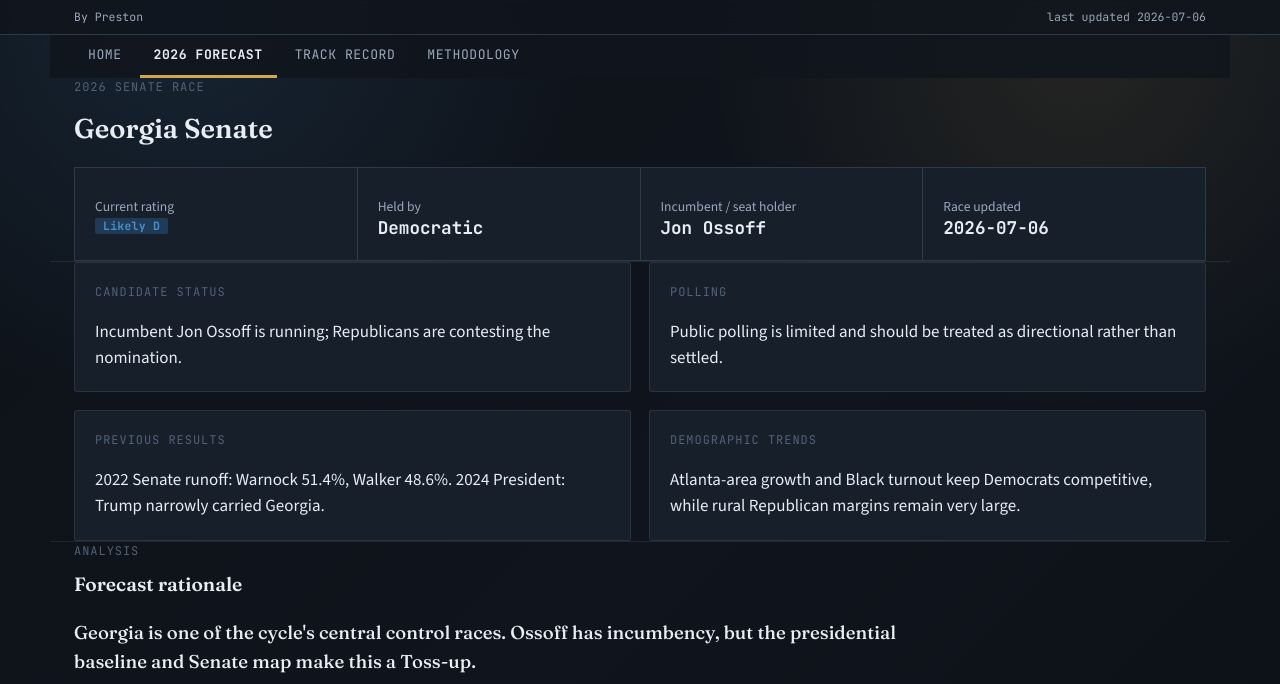
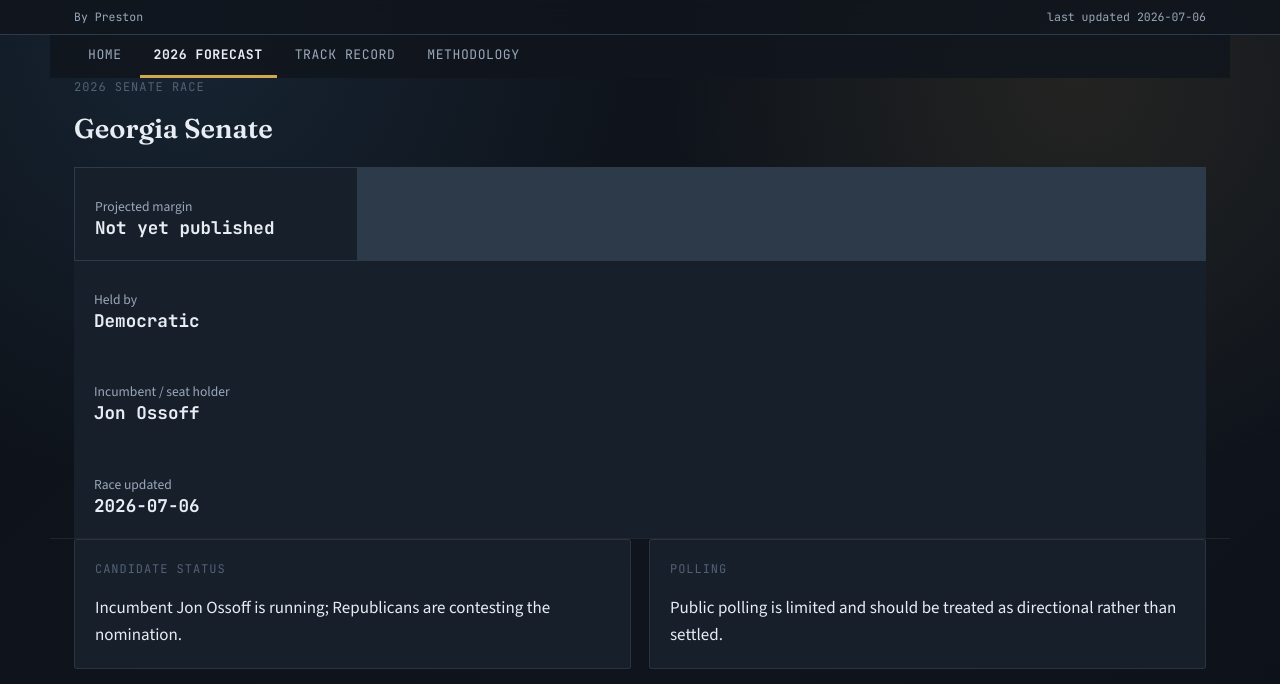
Before and after one commit to Mustycaribou801/fluffy-raindrop-2a8517, a plain HTML site: page senate-race.html in a window 1280 px wide. Shown: the part 91-775 px from the top of the page. Drawn offline with nearby package versions, Linux system fonts and the light colour scheme.

Commit message:
Update senate-race.html

```diff
--- a/senate-race.html
+++ b/senate-race.html
@@ -43,8 +43,11 @@
     <h2 id="race-state">Senate race</h2>
     <div class="race-detail-summary">
       <div class="stat-card">
-        <span class="stat-label">Current rating</span>
-        <span class="stat-number race-rating-number" id="race-rating"></span>
+  <span class="stat-label">Projected margin</span>
+  <span class="stat-number race-meta-number" id="race-margin">
+    Not yet published
+  </span>
+</div>
       </div>
       <div class="stat-card">
         <span class="stat-label">Held by</span>
```
